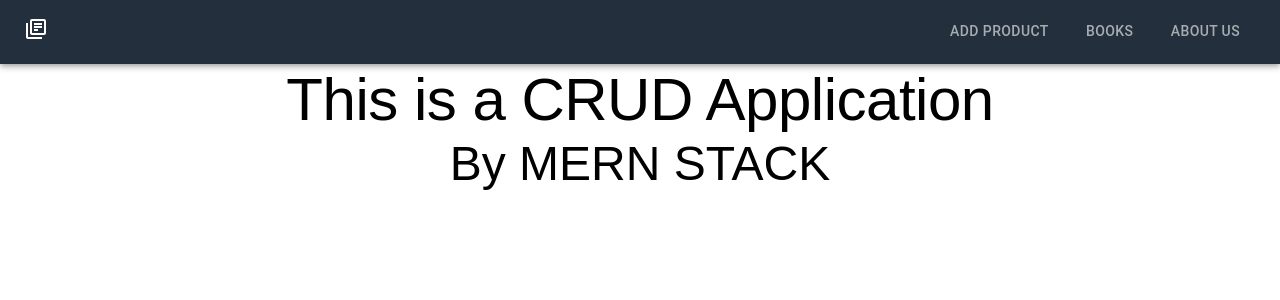
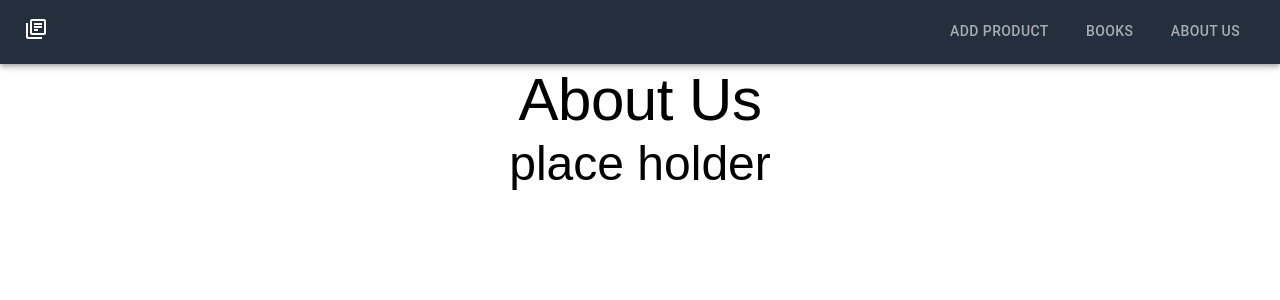
Before and after one commit to Book-store-MERN/front-end-main, a React (Create React App) app: page /about in a window 1280 px wide. Shown: the top 300 px of the page. Built offline with nearby package versions, Linux system fonts and the light colour scheme.

Commit message:
changed about

```diff
--- a/src/components/Info.js
+++ b/src/components/Info.js
@@ -6,10 +6,10 @@ const Info = () => {
     <div>
       <Box display="flex" flexDirection="column" alignItems="center">
         <Typography sx={{ fontFamily: "fantasy" }} variant="h2">
-          This is a CRUD Application
+          About Us
         </Typography>
         <Typography sx={{ fontFamily: "fantasy" }} variant="h3">
-          By MERN STACK
+          place holder
         </Typography>
       </Box>
     </div>
```
